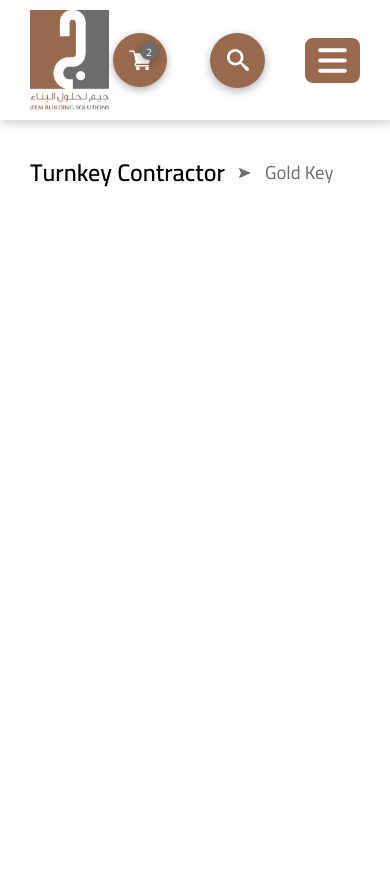
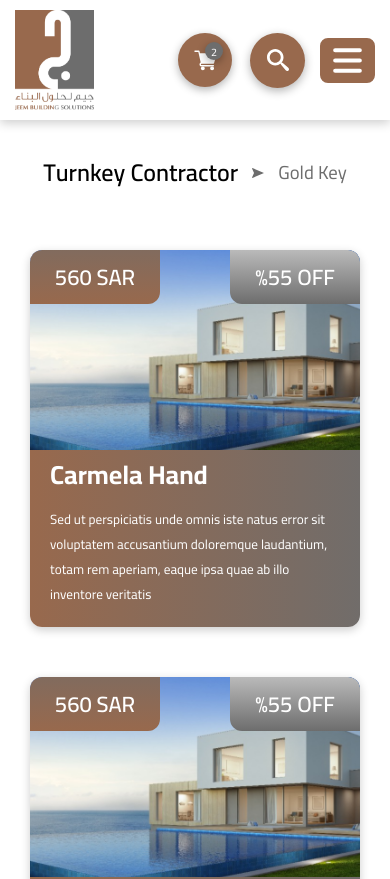
Before and after one commit to ELASHMAWYDEV/jeem, a React (Create React App) app in the folder client/: page /subcategory in a window 390 px wide. Shown: the top 879 px of the page. Built offline with nearby package versions, Linux system fonts and the light colour scheme.

Commit message:
responsive: Category

```diff
--- a/client/src/App.js
+++ b/client/src/App.js
@@ -1,3 +1,4 @@
+import { useEffect } from "react";
 import { BrowserRouter as Router, Switch, Route } from "react-router-dom";
 
 //Styles
@@ -17,6 +18,7 @@ import {
 } from "./routes/index";
 
 function App() {
+  useEffect(() => {}, []);
   return (
     <div className="App">
       <Router>
--- a/client/src/styles/Cart.screen.scss
+++ b/client/src/styles/Cart.screen.scss
@@ -149,10 +149,12 @@
   @include media(phone-lg) {
     .cart-footer {
       flex-wrap: wrap;
-      gap: 30px;
       align-items: center;
       justify-content: space-between;
       padding: 0;
+      & > div {
+        margin: 5px;
+      }
       .total-container {
         order: 1;
         margin: 0;
@@ -167,7 +169,6 @@
       .continue-shopping {
         order: 2;
       }
-
     }
   }
   /*********************************/
--- a/client/src/styles/Category.screen.scss
+++ b/client/src/styles/Category.screen.scss
@@ -31,9 +31,31 @@
   }
   .categories-container {
     display: grid;
-    padding: 50px 120px;
+    padding: 50px 0;
     grid-template-columns: 1fr 1fr 1fr;
-    column-gap: 150px;
+    column-gap: 50px;
     row-gap: 80px;
   }
+
+  @include media(desktop-lg) {
+  }
+  @include media(desktop-sm) {
+  }
+  @include media(tablet-lg) {
+    .categories-container {
+      grid-template-columns: auto auto;
+    }
+  }
+  @include media(tablet-sm) {
+    .category-header {
+      justify-content: center;
+    }
+    .categories-container {
+      grid-template-columns: auto;
+    }
+  }
+  @include media(phone-lg) {
+  }
+  @include media(phone-sm) {
+  }
 }
--- a/client/src/styles/CategoryItem.scss
+++ b/client/src/styles/CategoryItem.scss
@@ -6,7 +6,7 @@
   box-shadow: 0px 3px 10px rgba($color: $black, $alpha: 0.2);
   position: relative;
   height: 350px;
-  min-width: 350px;
+  width: auto;
   background: linear-gradient(#6d6d6d 60%, #98694d 100%);
   transition: 0.3s ease;
   &:hover {
--- a/client/src/styles/CircleButtons.scss
+++ b/client/src/styles/CircleButtons.scss
@@ -7,6 +7,8 @@
   flex-direction: row;
   justify-content: space-evenly;
   align-items: center;
+  max-width: 95%;
+  overflow: hidden;
   .btn-circle {
     display: flex;
     flex-direction: column;
--- a/client/src/styles/Footer.scss
+++ b/client/src/styles/Footer.scss
@@ -84,16 +84,6 @@
   }
   /***************************/
   @include media(tablet-sm) {
-    .second-footer {
-      flex-wrap: wrap;
-      justify-content: center;
-      align-items: center;
-      flex-direction: column-reverse;
-      gap: 10px;
-    }
-  }
-  /***************************/
-  @include media(phone-lg) {
     .first-footer {
       grid-template-columns: 1fr;
       place-items: center;
@@ -116,12 +106,16 @@
           flex: 1;
           flex-direction: row;
           justify-content: space-evenly;
-          }
+        }
       }
     }
     .second-footer {
       padding: 8px 15px;
-
+      flex-wrap: wrap;
+      justify-content: center;
+      align-items: center;
+      flex-direction: column-reverse;
+      gap: 10px;
       .links {
         width: 100%;
         justify-content: space-evenly;
@@ -132,6 +126,9 @@
     }
   }
   /***************************/
+  @include media(phone-lg) {
+  }
+  /***************************/
   @include media(phone-sm) {
   }
 }
--- a/client/src/styles/Header.scss
+++ b/client/src/styles/Header.scss
@@ -139,7 +139,7 @@
       a {
         color: $white;
         font-size: 18px;
-        white-space: nowrap
+        white-space: nowrap;
       }
     }
     .lang-btn-container {
@@ -383,16 +383,26 @@
   }
   /****************************/
   @include media(phone-lg) {
-  }
-  /****************************/
-  @include media(phone-sm) {
     padding: 20px 15px;
     .search-container {
+      position: static;
       margin-inline-end: 15px;
+      .search-bar {
+        width: 100%;
+        right: 0;
+        bottom: unset;
+        top: 100%;
+        &::after {
+          right: 100px;
+        }
+      }
     }
     .cart-icon-container {
       margin-inline-end: 15px;
     }
   }
+}
+/****************************/
+@include media(phone-sm) {
   /****************************/
 }
--- a/client/src/styles/SubCategory.screen.scss
+++ b/client/src/styles/SubCategory.screen.scss
@@ -31,11 +31,43 @@
   }
   .subcategories-container {
     display: grid;
-    padding: 50px 120px;
-    grid-template-columns: 1fr 1fr;
-    column-gap: 150px;
+    padding: 50px 0px;
+    grid-template-columns: auto auto;
+    column-gap: 50px;
     row-gap: 80px;
     width: 100%;
+  }
 
+  @include media(desktop-lg) {
+  }
+  @include media(desktop-sm) {
+  }
+  @include media(tablet-lg) {
+    .subcategories-container {
+      grid-template-columns: auto;
+      row-gap: 50px;
+    }
+  }
+  @include media(tablet-sm) {
+    .subcategory-header {
+      justify-content: center;
+    }
+  }
+  @include media(phone-lg) {
+  }
+  @include media(phone-sm) {
+    row-gap: 20px;
+    padding: 40px 15px;
+    .subcategories-container {
+      padding-top: 0;
+    }
+    .subcategory-header {
+      h2 {
+        font-size: 18px;
+      }
+      h3 {
+        font-size: 16px;
+      }
+    }
   }
 }
--- a/client/src/styles/SubCategoryItem.scss
+++ b/client/src/styles/SubCategoryItem.scss
@@ -6,7 +6,7 @@
   box-shadow: 0px 3px 10px rgba($color: $black, $alpha: 0.2);
   position: relative;
   height: 260px;
-  min-width: 40%;
+  min-width: 50%;
   background: linear-gradient(-90deg, $gray -10%, $brown 100%);
   transition: 0.3s ease;
   display: flex;
@@ -22,6 +22,7 @@
   .discount,
   .price {
     position: absolute;
+    z-index: 3;
     top: 0;
     right: 0;
     background: linear-gradient($white -90%, $gray 100%);
@@ -55,6 +56,8 @@
   }
   .info-container {
     padding: 30px;
+    overflow: hidden;
+    text-overflow: ellipsis;
     .stars {
       margin-bottom: 15px;
       display: flex;
@@ -79,4 +82,29 @@
       font-weight: 400;
     }
   }
+  @include media(phone-lg) {
+    flex-direction: column-reverse;
+    height: max-content;
+    .img-container {
+      width: 100%;
+      height: 200px;
+    }
+    .price {
+      bottom: unset;
+      right: unset;
+      top: 0;
+      left: 0;
+    }
+    .info-container {
+      position: relative;
+      padding: 20px;
+      padding-top: 0;
+      z-index: 5;
+    }
+    .stars {
+      position: absolute;
+      top: -30px;
+      z-index: 2;
+    }
+  }
 }
```
Also changed, not shown: 1 other file (tests, documents, lock files or other folders).
